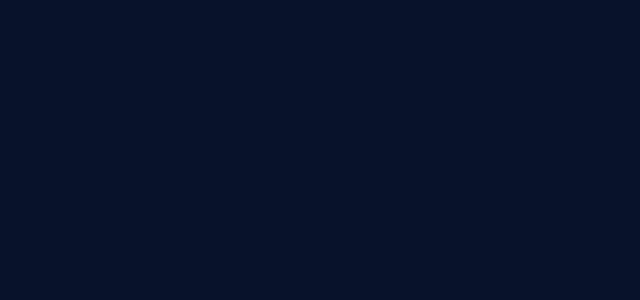
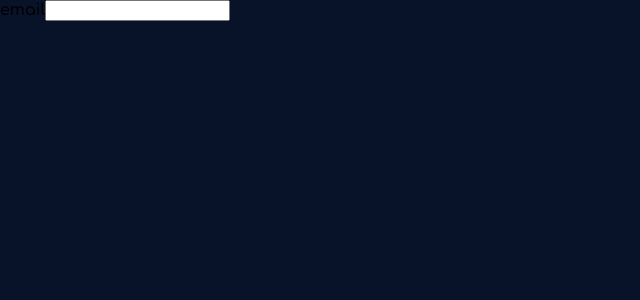
Before and after one commit to MatheusFC2/Example-Form, a React (Create React App) app: page / in a window 1280 px wide. Shown: the top 300 px of the page, without its empty margins (0-640 px from the left). Built offline with nearby package versions, Linux system fonts and the light colour scheme.

Commit message:
docs: create input

```diff
--- a/src/App.js
+++ b/src/App.js
@@ -1,13 +1,17 @@
 import React from 'react';
+
+import Main from './components/Main';
 import Form from './components/Form';
-import Main from './components/Main';
+import Field from './components/Field';
 
 function App() {
 
   return(
 
     <Main>
-      <Form></Form>
+      <Form>
+        <Field.Text label="email" type="email" name="email" />
+      </Form>
     </Main>
 
  ) ;
--- /dev/null
+++ b/src/components/Field/Content/index.js
@@ -0,0 +1,5 @@
+import styled from 'styled-components';
+
+const Content = styled.span``;
+
+export default Content;
```
